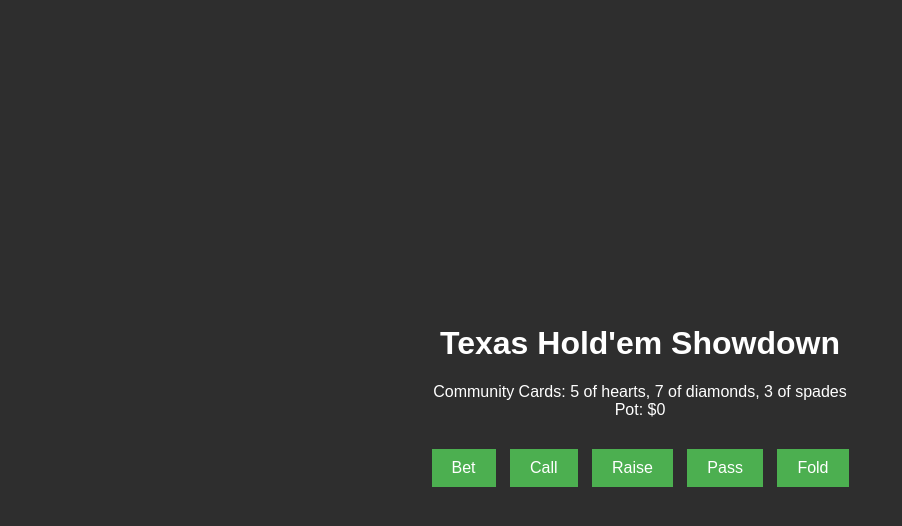
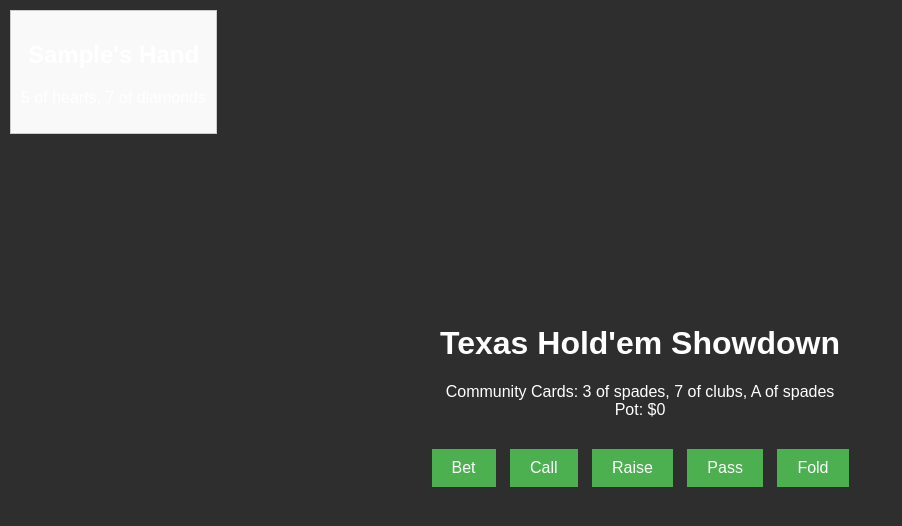
Before and after one commit to BenSiener/texas-holdem-showdown, a website: page index.html in a window 1280 px wide. Both pictures are taken after typing "Sample", "Sample123" into the empty fields and a click on the button "Login". Shown: the whole page, without its empty margins (0-902 px from the left). Drawn offline with Linux system fonts and the light colour scheme.

Commit message:
Updated game.js and styles.css
Added cards to hand

```diff
--- a/game.js
+++ b/game.js
@@ -163,6 +163,21 @@ function initGame() {
 
   const deck = new Deck();
   deck.shuffle();
+
+  // Deal cards to the player
+  player.hand = [deck.deal(), deck.deal()];
+
+  // Display player hand
+  function updatePlayerHand() {
+    const playerHandElement = document.getElementById('player-hand');
+    playerHandElement.innerHTML = `
+      <h2>${player.name}'s Hand</h2>
+      <p>${player.hand.map(card => `${card.value} of ${card.suit}`).join(', ')}</p>
+    `;
+  }
+
+  // Call the function to update the player’s hand display
+  updatePlayerHand();
 
   const communityCards = [];
   const chatBox = document.getElementById('chat');
--- a/styles.css
+++ b/styles.css
@@ -45,3 +45,13 @@ input[type="text"], input[type="password"] {
 #game-buttons {
   margin-top: 20px;
 }
+
+#player-hand {
+  position: absolute;
+  left: 10px;
+  top: 10px;
+  border: 1px solid #ccc;
+  padding: 10px;
+  background-color: #f9f9f9;
+  z-index: 10;
+}
```
